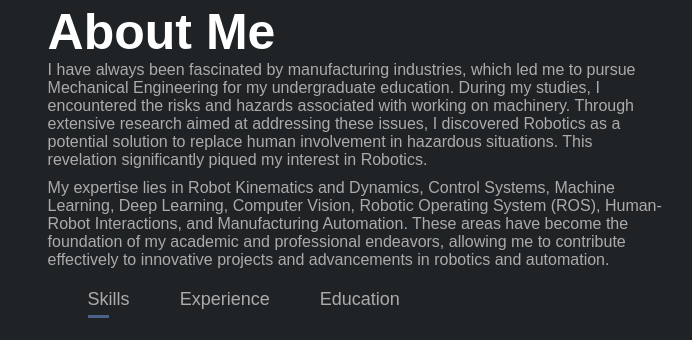
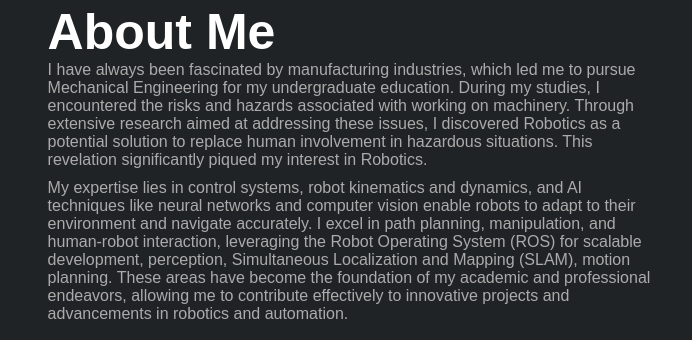
Before and after one commit to Siddarthn8/siddarth, a plain HTML site: page index.html in a window 1280 px wide. Shown: the part 892-1232 px from the top of the page, 490-1182 px from the left. Drawn offline with Linux system fonts and the light colour scheme.

Commit message:
Update index.html

```diff
--- a/index.html
+++ b/index.html
@@ -53,7 +53,7 @@
                         <h1 class="sub-title">About Me</h1>
                         <!-- <p>Robotics Engineer with extensive experience spanning over two years.</p> -->
                         <p>I have always been fascinated by manufacturing industries, which led me to pursue Mechanical Engineering for my undergraduate education. During my studies, I encountered the risks and hazards associated with working on machinery. Through extensive research aimed at addressing these issues, I discovered Robotics as a potential solution to replace human involvement in hazardous situations. This revelation significantly piqued my interest in Robotics.</p>
-                        <p>My expertise lies in Robot Kinematics and Dynamics, Control Systems, Machine Learning, Deep Learning, Computer Vision, Robotic Operating System (ROS), Human-Robot Interactions, and Manufacturing Automation. These areas have become the foundation of my academic and professional endeavors, allowing me to contribute effectively to innovative projects and advancements in robotics and automation.</p>
+                        <p>My expertise lies in control systems, robot kinematics and dynamics, and AI techniques like neural networks and computer vision enable robots to adapt to their environment and navigate accurately. I excel in path planning, manipulation, and human-robot interaction, leveraging the Robot Operating System (ROS) for scalable development, perception, Simultaneous Localization and Mapping (SLAM), motion planning. These areas have become the foundation of my academic and professional endeavors, allowing me to contribute effectively to innovative projects and advancements in robotics and automation.</p>
                         <div class="tab-titles">
                             <p class="tab-links active-link" onclick="opentab('skills')">Skills</p>
                             <p class="tab-links" onclick="opentab('experience')">Experience</p>
```
